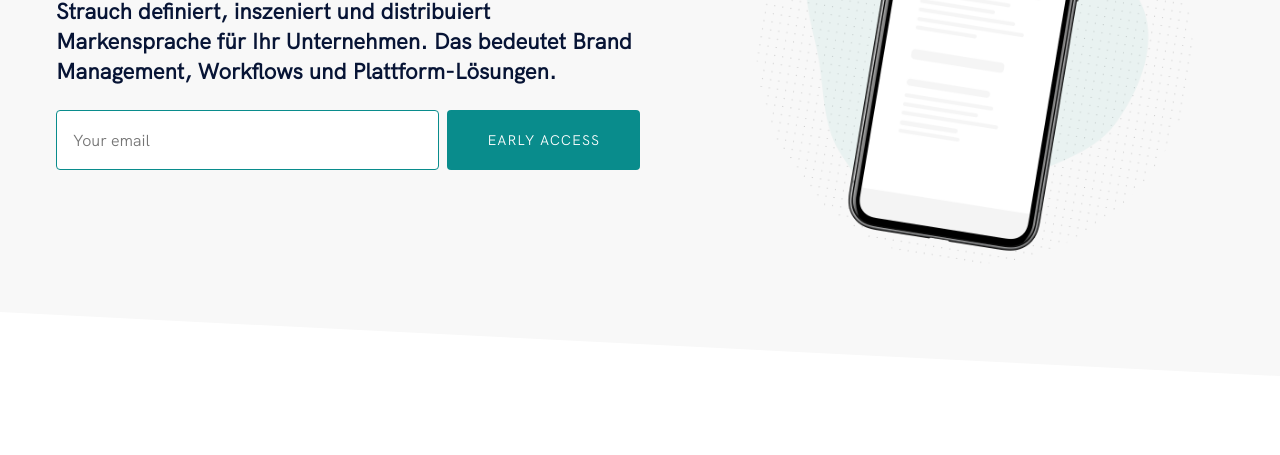
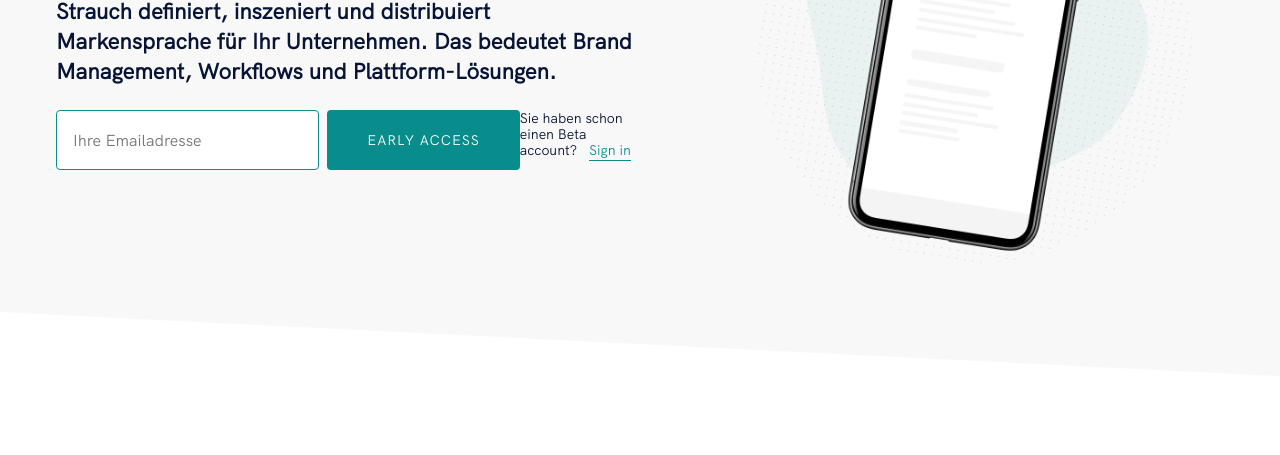
Before and after one commit to strauch-ctrl/strauch-corporate, a Gatsby site: page / in a window 1280 px wide. Shown: the part 345-800 px from the top of the page. Built offline with nearby package versions, Linux system fonts and the light colour scheme; Gatsby itself is replaced by a stand-in of ours.

Commit message:
Update header.js

```diff
--- a/src/components/sections/header.js
+++ b/src/components/sections/header.js
@@ -35,8 +35,12 @@
               Strauch definiert, inszeniert und distribuiert Markensprache für Ihr Unternehmen. ­Das bedeutet Brand Management, Workflows und Plattform-Lösungen.
             </h2>
             <HeaderForm onSubmit={handleSubmit}>
-              <HeaderInput placeholder="Your email" />
+              <HeaderInput placeholder="Ihre Emailadresse" />
               <HeaderButton>Early access</HeaderButton>
+               <FormSubtitle>
+              Sie haben schon einen Beta account?{" "}
+              <FormSubtitleLink to="/">Sign in</FormSubtitleLink>
+            </FormSubtitle>
             </HeaderForm>
           </HeaderTextGroup>
           <ImageWrapper>
```
